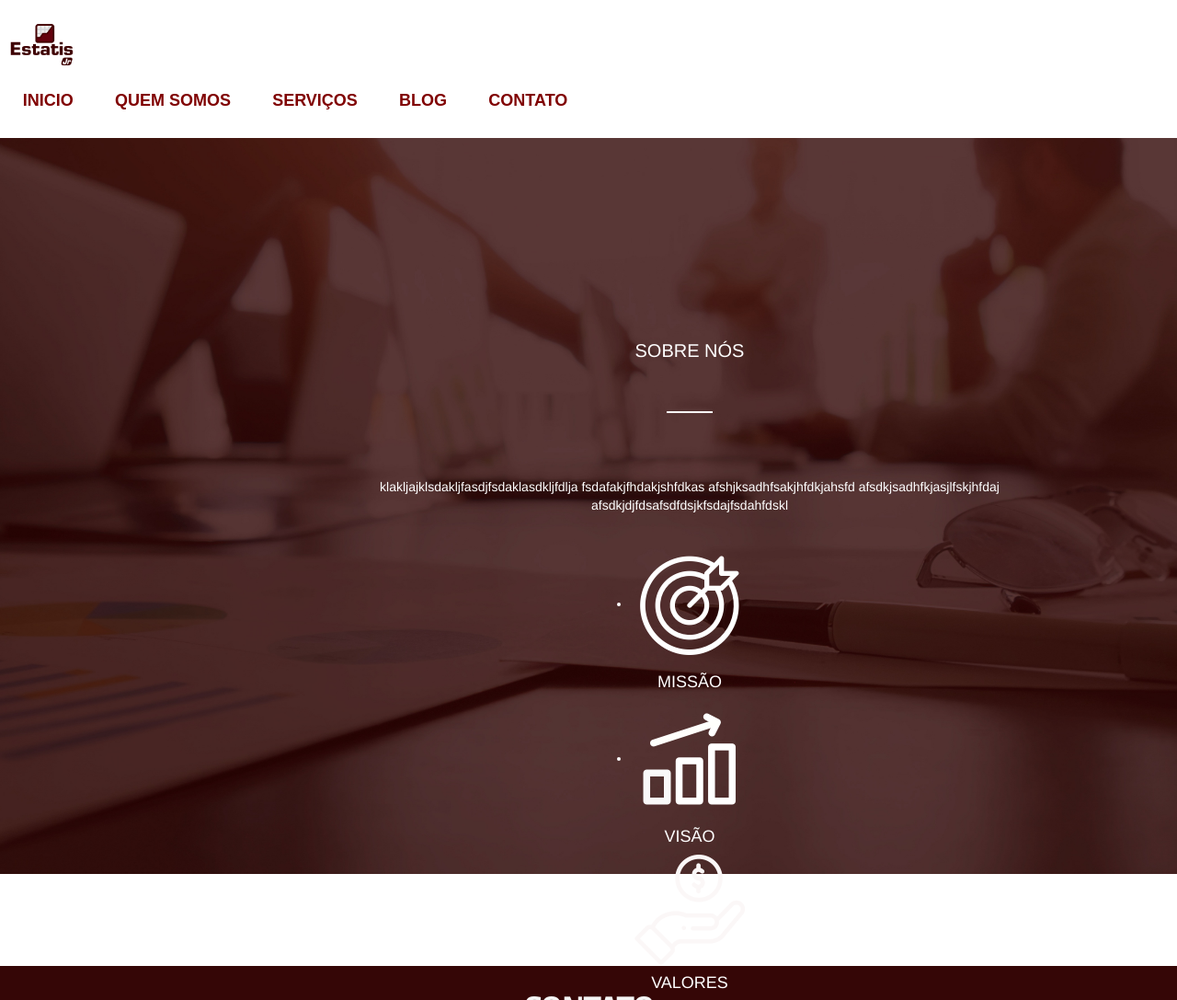
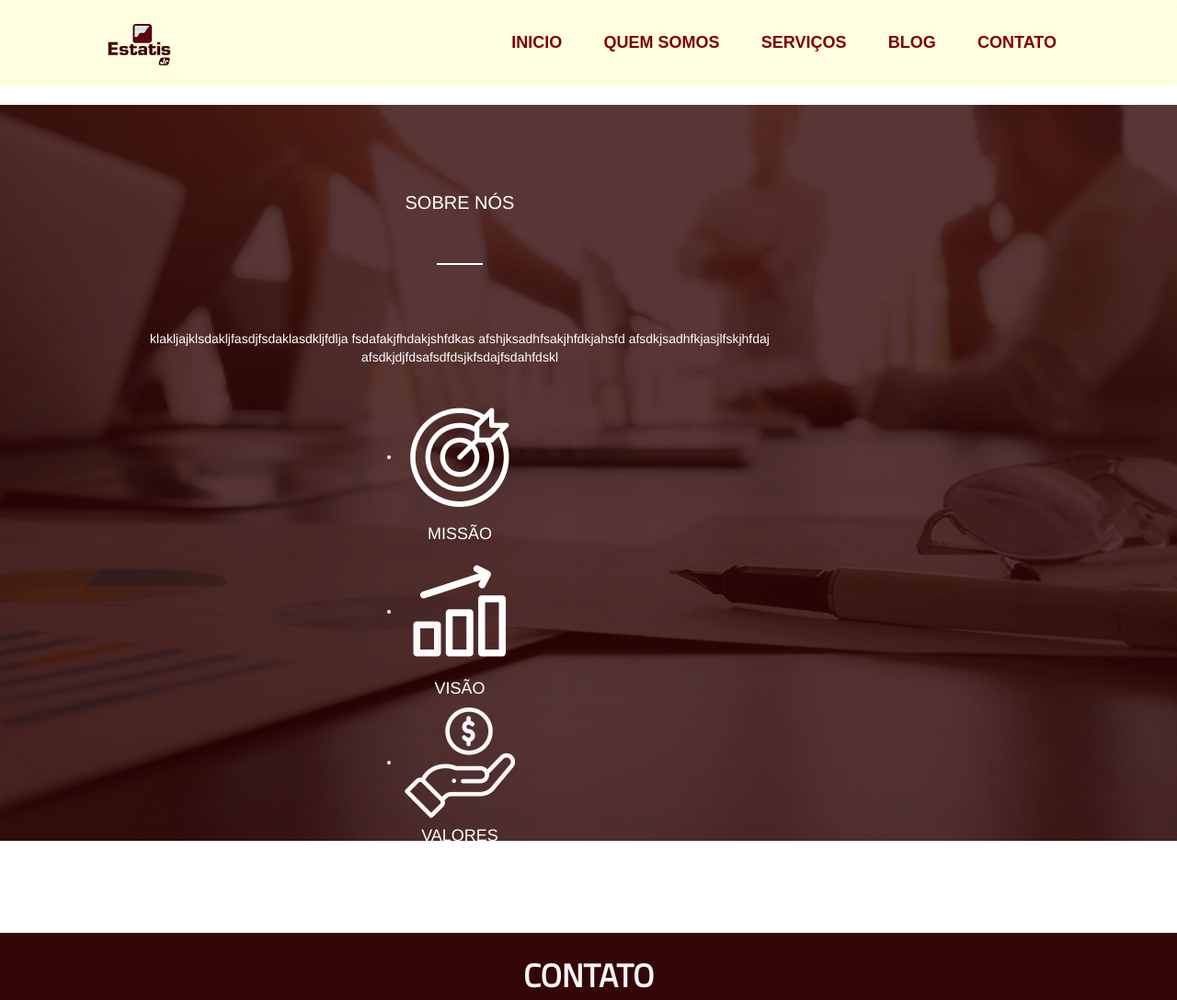
Before and after one commit to Showza/projeto-estatis, a CodeIgniter app: page /projeto-estatis/quemsomos in a window 1280 px wide; the page is wider, and only the part inside the window is pictured. Shown: the top 1087 px of that part at 92% size. Run offline with CodeIgniter, Linux system fonts and the light colour scheme; data that the repository does not hold is empty; some libraries are stand-ins or nearby versions.

Commit message:
quemsomos

```diff
--- a/assets/frontend/css/style.css
+++ b/assets/frontend/css/style.css
@@ -10,11 +10,7 @@
 */
 .navbar{
     padding: 1px;
-<<<<<<< HEAD
     background-color: #FFFFE0;
-=======
-    background-color: #F5F5DD;
->>>>>>> 9574aa786638ac7204b66e65cc419bd060bf57e5
     display: flex;
     flex-direction: row;
     align-items: center;
@@ -209,7 +205,7 @@
     background-repeat: no-repeat;
     margin:0;
     display: flex;
-    flex-direction: column;
+    flex-direction: row;
     align-items: center;
     padding: 100px 50px;
     color: white;
@@ -248,13 +244,16 @@
 .img{
     width: 50%;
     display: flex;
-    flex-direction: row-reverse;
+    flex-direction: row;
+    flex-direction: column;
     align-items: center;
     justify-content: space-around;
+    list-style: none;
 }
 .img li {
     padding: 0 30px;
     align-items: center;
     text-align: center;
     justify-content: flex-end;
+    list-style: none;
 }
```
